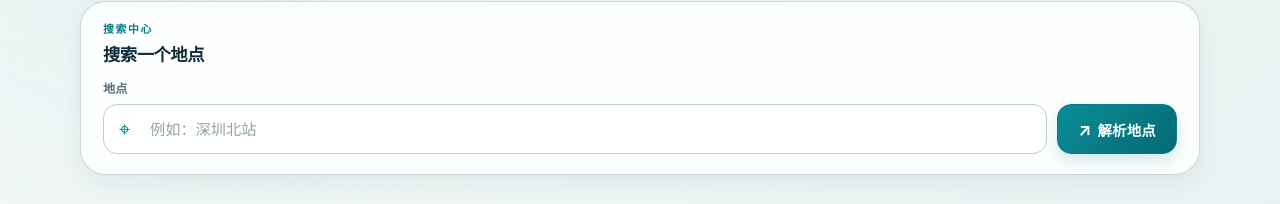
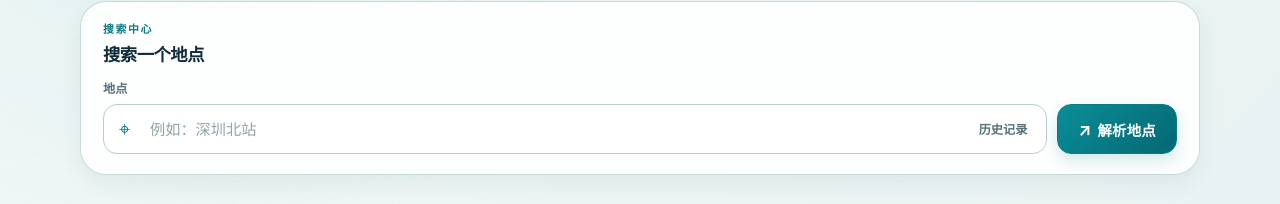
Before and after one commit to JKd121/nearby-places, a Next.js app: page / in a window 1280 px wide. Shown: the part 230-434 px from the top of the page. Built offline with nearby package versions, Linux system fonts and the light colour scheme.

Commit message:
Add explicit search history toggle

```diff
--- a/app/globals.css
+++ b/app/globals.css
@@ -63,7 +63,8 @@ h1 { font-size: clamp(1.95rem, 4.2vw, 3rem); line-height: 1.08; letter-spacing:
 .input-row, .button-row { display: flex; gap: 10px; }
 .input-shell { position: relative; width: 100%; min-width: 0; flex: 1 1 auto; }
 .search-field-icon { position: absolute; top: 50%; left: 16px; z-index: 1; color: var(--accent); font-size: 1.25rem; line-height: 1; transform: translateY(-50%); pointer-events: none; }
-.input-shell input { width: 100%; min-height: 50px; padding: 12px 48px 12px 46px; border: 1px solid var(--border-strong); border-radius: 14px; background: rgba(255, 255, 255, .82); color: var(--ink); font-size: .95rem; box-shadow: inset 0 1px 0 rgba(255,255,255,.8); transition: border-color 160ms var(--ease), box-shadow 160ms var(--ease), background-color 160ms var(--ease); }
+.input-shell input { width: 100%; min-height: 50px; padding: 12px 88px 12px 46px; border: 1px solid var(--border-strong); border-radius: 14px; background: rgba(255, 255, 255, .82); color: var(--ink); font-size: .95rem; box-shadow: inset 0 1px 0 rgba(255,255,255,.8); transition: border-color 160ms var(--ease), box-shadow 160ms var(--ease), background-color 160ms var(--ease); }
+.input-shell.has-query input { padding-right: 128px; }
 .input-shell input::placeholder { color: #91a5a8; }
 .input-shell input:hover { border-color: #91b6b4; }
 .input-shell input:focus { border-color: var(--accent); background: #fff; box-shadow: 0 0 0 4px rgba(8, 125, 135, .1); outline: 0; }
@@ -71,7 +72,7 @@ h1 { font-size: clamp(1.95rem, 4.2vw, 3rem); line-height: 1.08; letter-spacing:
 .input-row > button:hover:not(:disabled) { background: linear-gradient(135deg, #0b9aa2, #05616d); box-shadow: 0 12px 24px rgba(8, 125, 135, .26); transform: translateY(-1px); }
 .input-row > button:active:not(:disabled) { transform: translateY(1px); }
 .input-row > button span { margin-right: 6px; font-size: 1.05rem; }
-.clear-input-button { position: absolute; top: 50%; right: 10px; display: flex; align-items: center; justify-content: center; width: 36px; min-width: 36px; height: 36px; min-height: 36px; transform: translateY(-50%); border: 0; padding: 0; background: transparent; color: var(--text-tertiary); font-size: 1.35rem; font-weight: 500; line-height: 1; opacity: .5; transition: color 140ms var(--ease), opacity 140ms var(--ease), background-color 140ms var(--ease); }
+.clear-input-button { position: absolute; top: 50%; right: 84px; display: flex; align-items: center; justify-content: center; width: 36px; min-width: 36px; height: 36px; min-height: 36px; transform: translateY(-50%); border: 0; padding: 0; background: transparent; color: var(--text-tertiary); font-size: 1.35rem; font-weight: 500; line-height: 1; opacity: .5; transition: color 140ms var(--ease), opacity 140ms var(--ease), background-color 140ms var(--ease); }
 .clear-input-button:hover:not(:disabled), .input-shell:focus-within .clear-input-button { color: var(--ink); opacity: .86; }
 .clear-input-button:hover:not(:disabled) { border-radius: 9px; background: rgba(8, 125, 135, .08); }
 .clear-input-button:focus-visible { outline: 3px solid var(--focus-ring); outline-offset: -1px; }
@@ -93,6 +94,9 @@ button { min-height: 40px; border: 1px solid var(--accent); border-radius: var(-
 button:hover:not(:disabled) { background: var(--accent-hover); border-color: var(--accent-hover); }
 button.secondary { border-color: var(--border); background: rgba(255, 255, 255, .7); color: var(--text-primary); }
 button.secondary:hover:not(:disabled) { border-color: var(--border-strong); background: var(--surface-strong); transform: translateY(-1px); }
+.history-toggle-button { position: absolute; top: 50%; right: 8px; display: grid; width: 72px; min-width: 0; min-height: 32px; place-items: center; transform: translateY(-50%); border: 0; border-radius: 8px; padding: 4px; background: transparent; color: var(--text-secondary); font-size: .76rem; font-weight: 700; box-shadow: none; }
+.history-toggle-button:hover:not(:disabled) { transform: translateY(-50%); border-color: transparent; background: rgba(8, 125, 135, .08); color: var(--accent); }
+.history-toggle-button:focus-visible { outline: 3px solid var(--focus-ring); outline-offset: -1px; }
 .error-text { margin: 12px 0 0; color: var(--danger); font-size: .84rem; }
 
 .resolution-message, .candidate-panel { margin-top: 14px; padding: 22px 24px; animation: rise-in 320ms var(--ease) both; }
--- a/src/web/SearchApp.tsx
+++ b/src/web/SearchApp.tsx
@@ -158,6 +158,7 @@ export default function SearchApp() {
   }
 
   function clearQuery(): void {
+    setHistoryOpen(false);
     invalidateLocation("");
     inputRef.current?.focus();
   }
@@ -234,6 +235,15 @@ export default function SearchApp() {
   function closeSearchHistory(): void {
     setHistoryOpen(false);
 }
+
+  function toggleSearchHistory(): void {
+    if (historyOpen) {
+      closeSearchHistory();
+      return;
+    }
+
+    openSearchHistory();
+  }
 
   async function handleHistoryDelete(id: string): Promise<void> {
     if (deletingHistoryId !== null) return;
@@ -458,30 +468,40 @@ if (hasSuccessfulCategory) {
     <header className="page-header"><div className="hero-topline"><div className="brand-lockup"><span className="brand-mark" aria-hidden="true">⌖</span><span>地点周边</span></div><span className="hero-microcopy">EXPLORE NEARBY · LIVE LOCAL</span></div><div className="hero-copy"><p className="eyebrow">把生活半径，放在一个清晰的地点上</p><h1>探索身边的美好</h1><p className="subtitle">输入地点，确认搜索中心，再发现附近值得去的生活服务。</p></div><ol className="flow-steps" aria-label="搜索流程"><li><span>01</span>输入地点</li><li><span>02</span>确认位置</li><li><span>03</span>发现附近</li></ol><div className="hero-orbit" aria-hidden="true"><span className="orbit-ring orbit-ring-one" /><span className="orbit-ring orbit-ring-two" /><span className="orbit-pin">⌖</span></div></header>
     <section className="search-panel" aria-busy={phase === "resolving" || phase === "searching"}>
       <div className="search-panel-heading"><div><p className="section-kicker">搜索中心</p><h2>搜索一个地点</h2></div></div><label htmlFor="location-query">地点</label>
-      <div className="input-row"><div className="input-shell"><span className="search-field-icon" aria-hidden="true">⌖</span><input
+      <div className="input-row"><div className={query.length > 0 ? "input-shell has-query" : "input-shell"} onBlur={(event) => {
+        const nextFocusedElement = event.relatedTarget;
+        if (
+          nextFocusedElement instanceof Node &&
+          event.currentTarget.contains(nextFocusedElement)
+        ) {
+          return;
+        }
+        closeSearchHistory();
+      }}><span className="search-field-icon" aria-hidden="true">⌖</span><input
   ref={inputRef}
   id="location-query"
   value={query}
-  onFocus={openSearchHistory}
-  onBlur={(event) => {
-    const nextFocusedElement = event.relatedTarget;
-    if (
-      nextFocusedElement instanceof Node &&
-      event.currentTarget.parentElement?.contains(nextFocusedElement)
-    ) {
-      return;
-    }
-    closeSearchHistory();
-  }}
   onChange={(event) => {
     setHistoryOpen(false);
     invalidateLocation(event.target.value);
   }}
   placeholder="例如：深圳北站"
   disabled={phase === "resolving" || phase === "searching"}
-/>{query.length > 0 && <button type="button" className="clear-input-button" aria-label="清空地点" onClick={clearQuery} disabled={phase === "resolving" || phase === "searching"}>×</button>}
-        {historyOpen && (
-          <div className="search-history-panel" aria-label="最近搜索">
+/>{query.length > 0 && <button type="button" className="clear-input-button" aria-label="清空地点" onClick={clearQuery} disabled={phase === "resolving" || phase === "searching"}>×</button>}<button
+  type="button"
+  className="history-toggle-button"
+  aria-expanded={historyOpen}
+  aria-controls="search-history-panel"
+  onClick={toggleSearchHistory}
+  disabled={phase === "resolving" || phase === "searching"}
+>历史记录</button>
+        <div
+          id="search-history-panel"
+          className="search-history-panel"
+          role="region"
+          aria-label="最近搜索"
+          hidden={!historyOpen}
+        >
             <div className="search-history-heading">
               <strong>最近搜索</strong>
             </div>
@@ -524,8 +544,7 @@ if (hasSuccessfulCategory) {
               </ul>
             )}
             {historyDeleteError && <p className="error-text" role="alert">{historyDeleteError}</p>}
-          </div>
-        )}
+        </div>
       </div><button type="button" onClick={resolveLocation} disabled={phase === "resolving" || phase === "searching"}><span aria-hidden="true">↗</span>{phase === "resolving" ? "解析中…" : "解析地点"}</button></div>
       {publicError && (phase === "resolve-error" || phase === "search-error") && <p className="error-text" role="alert">{publicError}</p>}
     </section>
```
